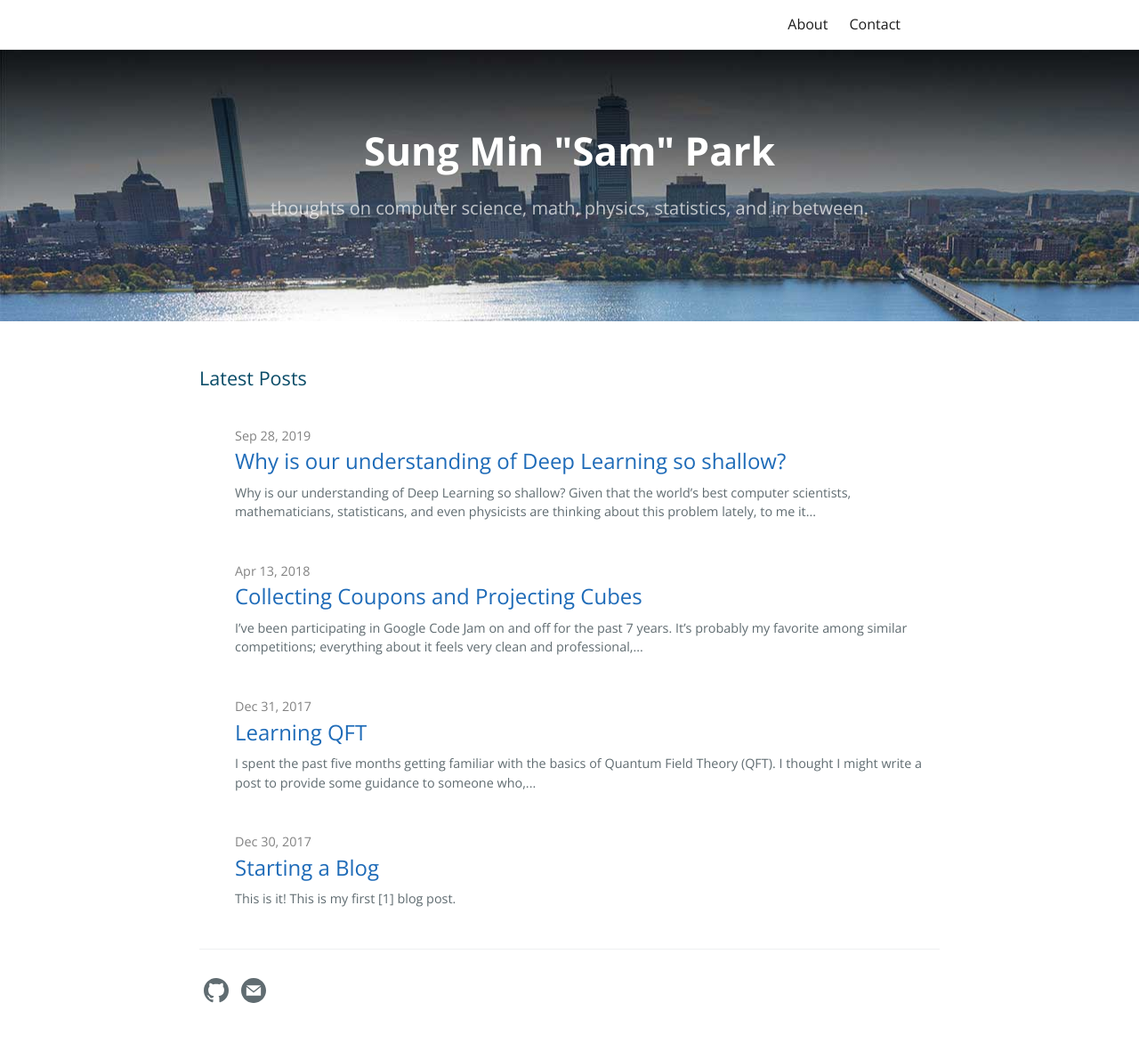
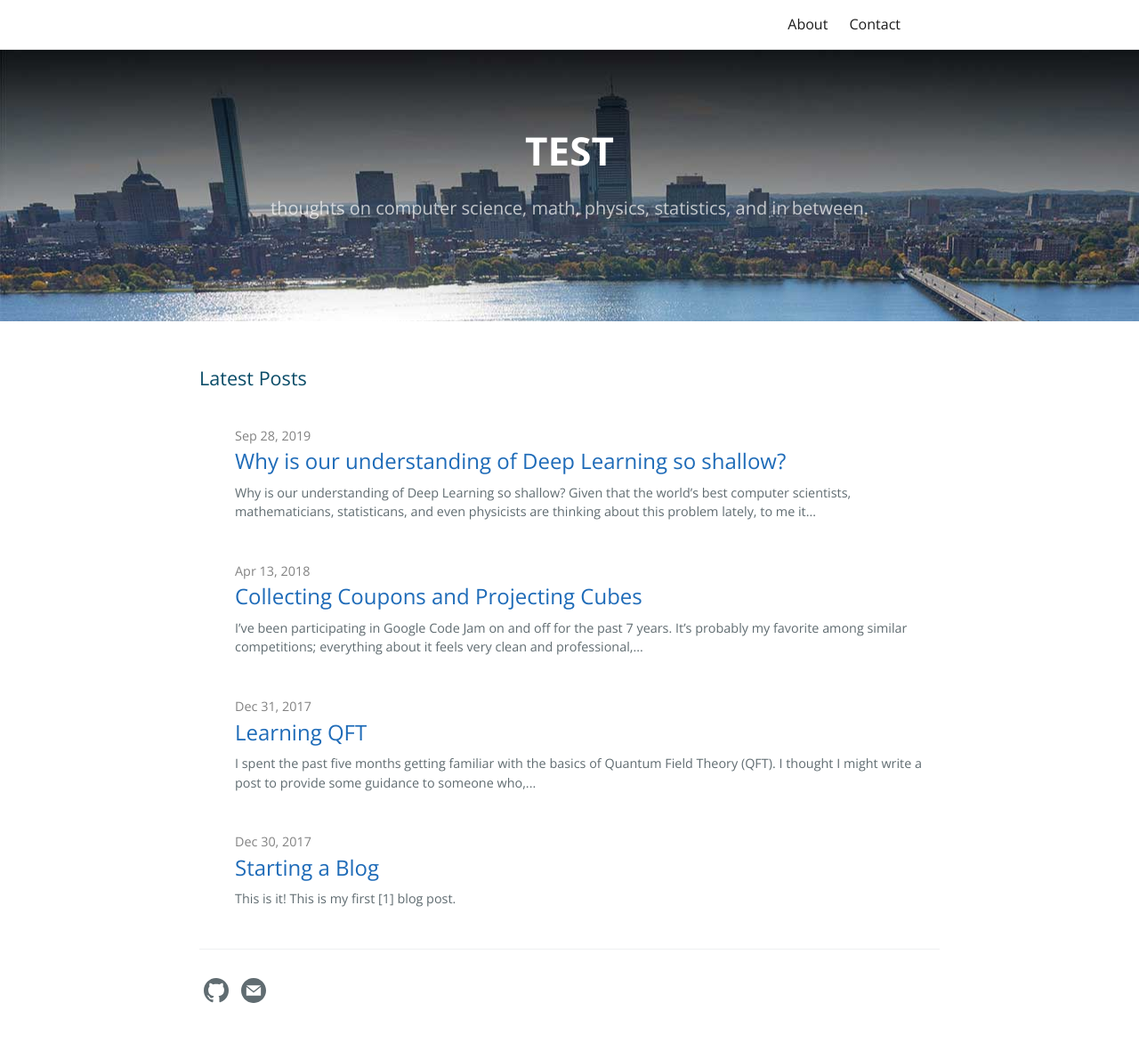
Before and after one commit to sung-max/sung-max.github.io, a Jekyll site: the page built from index.md, in a window 1280 px wide. Shown: the whole page at 89% size. Built offline with Jekyll 4.4.1, drawn with Linux system fonts in a browser that asks for light colours.

Commit message:
Update _config.yml

```diff
--- a/_config.yml
+++ b/_config.yml
@@ -13,8 +13,8 @@
 # you will see them accessed via {{ site.title }}, {{ site.email }}, and so on.
 # You can create any custom variable you would like, and they will be accessible
 # in the templates via {{ site.myvariable }}.
-title: Sung Min "Sam" Park
-author: Sam Park
+title: TEST
+author: SMP
 email: your-email@example.com
 description: >- # this means to ignore newlines until "baseurl:"
   thoughts on computer science, math, physics, statistics, and in between.
@@ -28,6 +28,7 @@
 theme: #jekyll-theme-cayman
 plugins:
   - jekyll-feed
+  - jekyll-responsive-image
 
 # Exclude from processing.
 # The following items will not be processed, by default. Create a custom list
```
